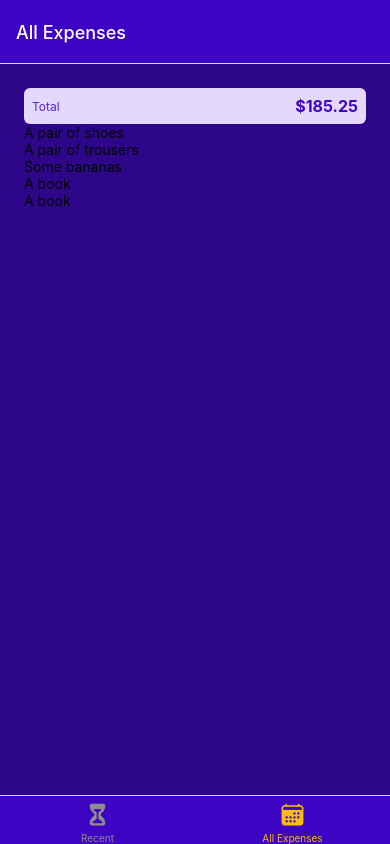
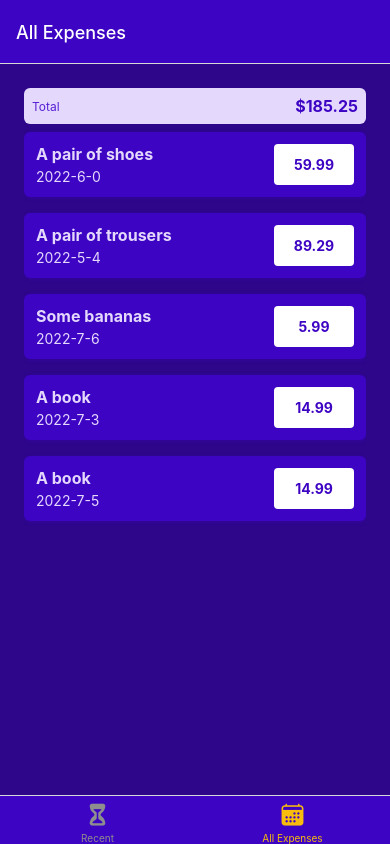
Before and after one commit to Juciano-Farias/RN-Expense-Tracker, a React Native app: screen /AllExpenses in a window 390 px wide. Built offline with nearby package versions, Linux system fonts and the light colour scheme.

Commit message:
feat: bottom padding repair

```diff
--- a/components/ExpensesOutput/ExpensesList.js
+++ b/components/ExpensesOutput/ExpensesList.js
@@ -1,7 +1,8 @@
 import { FlatList, Text } from "react-native";
+import ExpenseItem from "./ExpenseItem";
 
 function renderExpenseItem({ item }) {
-  return <Text>{item.description}</Text>;
+  return <ExpenseItem {...item}/>
 }
 
 const ExpensesList = ({ expenses }) => {
--- a/components/ExpensesOutput/ExpensesOutput.js
+++ b/components/ExpensesOutput/ExpensesOutput.js
@@ -52,6 +52,7 @@
   container: {
     flex: 1,
     padding: 24,
+    paddingBottom: 0,
     backgroundColor: GlobalStyles.colors.primary700,
   },
 });
```
